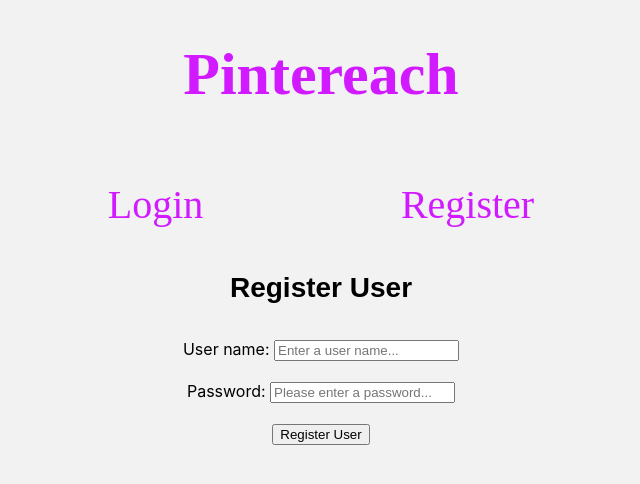
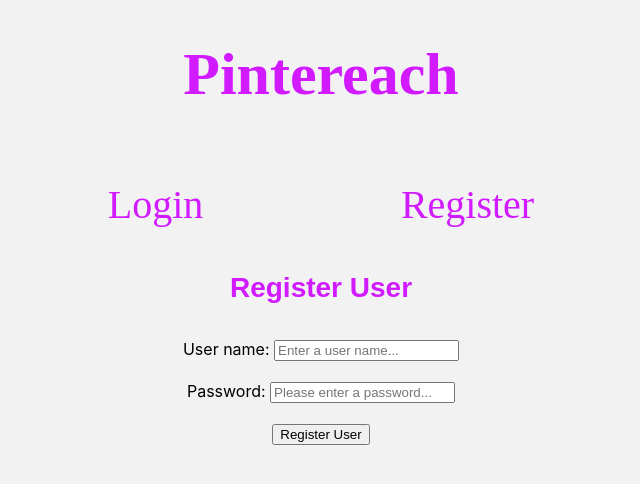
Before and after one commit to build-week-pintereach/Front-End, a React (Create React App) app in the folder pintereach/: page /register in a window 1280 px wide. Shown: the top 484 px of the page, without its empty margins (319-959 px from the left). Built offline with nearby package versions, Linux system fonts and the light colour scheme; a web font is replaced by a local one.

Commit message:
style(Nav.css) + .heading add color + .label for both Login && Register labels

```diff
--- a/pintereach/src/components/Nav/Nav.css
+++ b/pintereach/src/components/Nav/Nav.css
@@ -46,4 +46,11 @@
     font-size: 1.75rem;
     font-family: sans-serif;
     padding-bottom: 0.75rem;
+    color:#d11aff;
+
 }
+
+.label { /** connects both Login && Register labels => both the username && password labels **/
+    margin-right: 10px;
+     color:#d11aff;
+}
```
